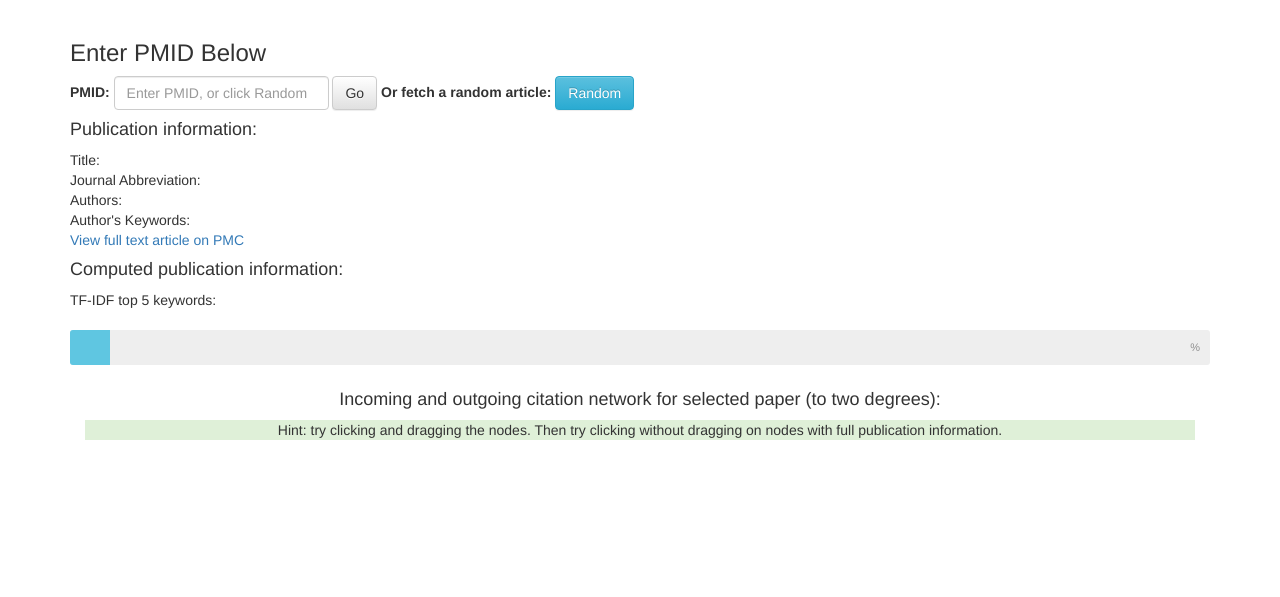
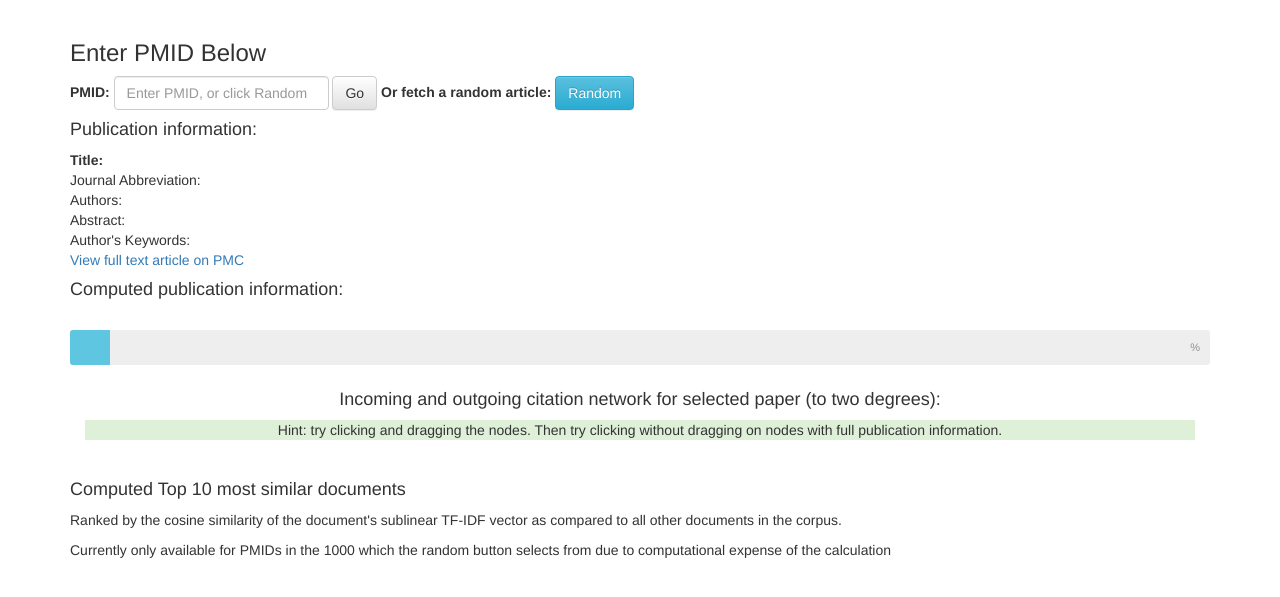
Before and after one commit to ehoppmann/PMCnetworks, a Flask app: template flask-webapp/templates/index.html in a window 1280 px wide. Shown: the top 597 px of the page. Run offline with Flask 2, Linux system fonts and the light colour scheme; the template is opened without the code that fills it, so the values that code supplies are empty; some libraries are stand-ins or nearby versions.

Commit message:
added top 10 most similar papers  to webapp based on cosine similarity of tf-idf vectors

```diff
--- a/flask-webapp/app.py
+++ b/flask-webapp/app.py
@@ -223,8 +223,6 @@
         for key in authorkey:
             authorkeytemp += key[0] + ", "
         authorkey = authorkeytemp.rstrip(", ")
-        #tfidfkey = query_db_full('SELECT keywords FROM tfidf WHERE pmid = ?', [PMID], one=True)[0]
-        tfidfkey = ''
         journal = query_db_full('SELECT journal_id FROM meta WHERE pmid = ?', [PMID], one=True)[0]
         barcolorscheme = map(rgbtohex, colorbrewer.RdYlGn[10])
         try:
@@ -238,7 +236,24 @@
             incitep = 0
             inciteplab = 'Influence Unavailable (pubdate missing for record)'
             incitecol = 'f7f7f7'
-
+        try: #fetch top 1 most similar pubs by cosine similarity of tf-idf
+            response = query_db_full('SELECT similar FROM similarpubs WHERE pmid = ?', [PMID], one=True)[0]
+            similarpmids = []
+            for item in response.replace(" ","").split(","):
+                similarpmids.append(int(item))
+            similarlist = '<ol style="line-height: 160%;" >'
+            for item in similarpmids:
+                title = query_db_full('SELECT title FROM meta WHERE pmid = ?', [item], one=True)[0]
+                journal = query_db_full('SELECT journal_id FROM meta WHERE pmid = ?', [item], one=True)[0]
+                similarauths = authorstostring(query_db_full('SELECT fn, ln FROM authors WHERE pmid = ?', [item], one=False), links = False)
+                similarlist = similarlist + '<li>' +  "<a href = " + flask.url_for('index', PMID = item) + " > " + title + '</a>, <em>' + journal + '</em>' + '<br>' + similarauths + '</li>'
+            similarlist = similarlist + '</ol>'
+        except:
+            similarlist = '<p class="bg-warning">Not computed for this PMID</p>'
+        try: #fetch abstract
+            abstract = query_db_full('SELECT abstract FROM abstracts WHERE pmid = ?', [PMID], one=True)[0]
+        except:
+            abstract = ''
 
         html = flask.render_template(
             'index.html',
@@ -248,10 +263,11 @@
             title = title,
             authorkey = authorkey,
             journal = journal,
-            tfidfkey = tfidfkey,
             incitep = incitep,
             incitecol = incitecol,
-            inciteplab = inciteplab
+            inciteplab = inciteplab,
+            similarlist = similarlist,
+            abstract = abstract
         )
 
     else:
--- a/flask-webapp/templates/index.html
+++ b/flask-webapp/templates/index.html
@@ -117,13 +117,15 @@
 			</form>
 			{% if PMID != ''%}
 			<h4>Publication information: </h4>
-            Title: {{ title | safe }} <br>
-            Journal Abbreviation: {{ journal | safe }} <br>
+            <strong>Title: {{ title | safe }} </strong><br>
+            Journal Abbreviation: <em>{{ journal | safe }} </em><br>
 			Authors: {{ authors | safe }} <br>
+			Abstract: {{abstract | safe}} <br>
+			{% if authorkey != '' %}
             Author's Keywords: {{authorkey | safe }} <br>
+			{% endif %}
 			<a href = "http://www.ncbi.nlm.nih.gov/pubmed/?term={{PMID | safe}}">View full text article on PMC</a>
 			<h4>Computed publication information:</h4>
-            TF-IDF top 5 keywords: {{tfidfkey | safe }} <br>
 			<br>
 			<div class="skillbar clearfix tooltipster" data-percent="{{incitep | safe}}%" title = "The influence of the paper is defined as the percentile rank of the number of times it has been cited per day since publication">
 				<div class="skillbar-title" style="background: #{{incitecol | safe}};"><span>{{inciteplab | safe}}</span></div>
@@ -139,6 +141,14 @@
 			<p class="bg-success">Hint: try clicking and dragging the nodes. Then try clicking without dragging on nodes with full publication information. </p>
 		</div>
 		</div>
+		<br>
+		<div class="container">
+			<h4>Computed Top 10 most similar documents</h4>
+			<p>Ranked by the cosine similarity of the document's sublinear TF-IDF vector as compared to all other documents in the corpus.</p>
+			<p>Currently only available for PMIDs in the 1000 which the random button selects from due to computational expense of the calculation</p>
+			{{similarlist | safe}}
+		</div>
+
 		<script>
 		jQuery('.skillbar').each(function(){
 			jQuery(this).find('.skillbar-bar').animate({
```
